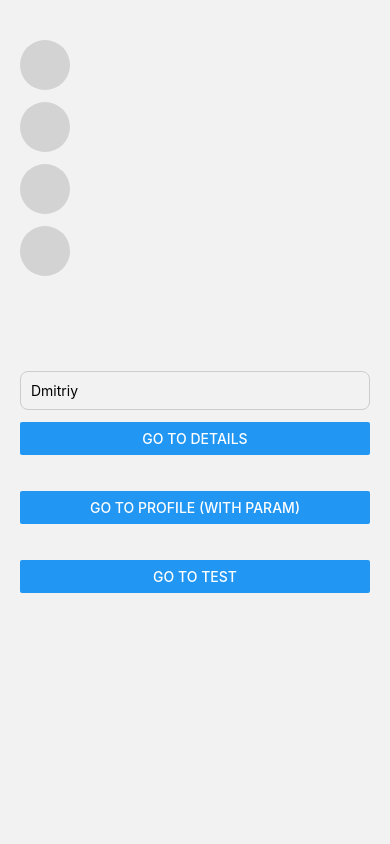
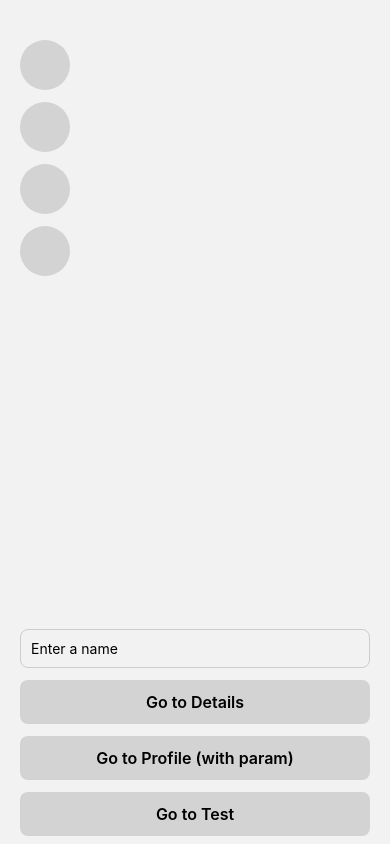
Before and after one commit to BowenYeboy30/Halibus2.0, a React Native app: screen /Home in a window 390 px wide. Built offline with nearby package versions, Linux system fonts and the light colour scheme.

Commit message:
Homescreen Updated
Textbox, buttons

```diff
--- a/package.json
+++ b/package.json
@@ -15,8 +15,10 @@
     "@react-navigation/native-stack": "^7.6.2",
     "react": "19.1.0",
     "react-native": "0.81.4",
+    "react-native-maps": "^1.26.18",
     "react-native-safe-area-context": "^5.6.2",
-    "react-native-screens": "^4.18.0"
+    "react-native-screens": "^4.18.0",
+    "react-native-vector-icons": "^10.3.0"
   },
   "devDependencies": {
     "@babel/core": "^7.25.2",
--- a/src/screens/HomeScreen.tsx
+++ b/src/screens/HomeScreen.tsx
@@ -1,21 +1,34 @@
 import * as React from "react";
-import { View, Text, Button, TextInput, StyleSheet, TouchableOpacity } from "react-native";
+ import { View, Text, TextInput, StyleSheet, TouchableOpacity } from "react-native";
  import { NativeStackScreenProps } from "@react-navigation/native-stack";
  import { RootStackParamList } from "../navigation/types";
 
  type Props = NativeStackScreenProps<RootStackParamList, "Home">;
 
  export default function HomeScreen({ navigation }: Props) {
-  const [name, setName] = React.useState("Dmitriy");
+   const [name, setName] = React.useState("");
+
+   const handleTextChange = (text: string) => {
+     setName(text);
+     if (text.trim().toLowerCase() === "waterfront amc".toLowerCase()) {
+       navigation.navigate("Details", { itemId: 42 });
+     }
+   };
 
    return (
      <View style={styles.container}>
        <View style={styles.circleContainer}>
-        <TouchableOpacity style={styles.circle} onPress={() => navigation.navigate("Details", { itemId: 42 })}>
+         <TouchableOpacity
+           style={styles.circle}
+           onPress={() => navigation.navigate("Profile", { name })}
+         >
            <Text style={styles.circleText}></Text>
          </TouchableOpacity>
 
-        <TouchableOpacity style={styles.circle} onPress={() => navigation.navigate("Profile", { name })}>
+         <TouchableOpacity
+           style={styles.circle}
+           onPress={() => navigation.navigate("Details", { itemId: 42 })}
+         >
            <Text style={styles.circleText}></Text>
          </TouchableOpacity>
 
@@ -28,27 +41,35 @@ export default function HomeScreen({ navigation }: Props) {
          </View>
        </View>
 
+       <View style={styles.contentArea}>
          <TextInput
            value={name}
-        onChangeText={setName}
+           onChangeText={handleTextChange}
            placeholder="Enter a name"
            style={styles.input}
          />
 
-      <Button
-        title="Go to Details"
+         <TouchableOpacity
+           style={styles.button}
            onPress={() => navigation.navigate("Details", { itemId: 42 })}
-      />
-      <View style={{ height: 12 }} />
-      <Button
-        title="Go to Profile (with param)"
+         >
+           <Text style={styles.buttonText}>Go to Details</Text>
+         </TouchableOpacity>
+
+         <TouchableOpacity
+           style={styles.button}
            onPress={() => navigation.navigate("Profile", { name })}
-      />
-      <View style={{ height: 12 }} />
-      <Button
-        title="Go to Test"
+         >
+           <Text style={styles.buttonText}>Go to Profile (with param)</Text>
+         </TouchableOpacity>
+
+         <TouchableOpacity
+           style={styles.button}
            onPress={() => navigation.navigate("test")}
-      />
+         >
+           <Text style={styles.buttonText}>Go to Test</Text>
+         </TouchableOpacity>
+       </View>
      </View>
    );
  }
@@ -74,8 +95,9 @@ const styles = StyleSheet.create({
      fontWeight: "bold",
      color: "#000",
    },
-  title: { fontSize: 28, fontWeight: "700" },
-  paragraph: { fontSize: 16, lineHeight: 22, opacity: 0.8 },
+   contentArea: {
+     marginTop: 500,
+   },
    input: {
      borderWidth: 1,
      borderColor: "#ccc",
@@ -83,4 +105,17 @@ const styles = StyleSheet.create({
      borderRadius: 8,
      marginTop: 120,
    },
+   button: {
+     backgroundColor: "#D3D3D3",
+     paddingVertical: 12,
+     paddingHorizontal: 20,
+     borderRadius: 8,
+     alignItems: "center",
+     marginTop: 12,
+   },
+   buttonText: {
+     fontSize: 16,
+     fontWeight: "600",
+     color: "#000",
+   },
  });
```
Also changed, not shown: 1 other file (tests, documents, lock files or other folders). Lines whose indentation alone changed are shown as unchanged.
